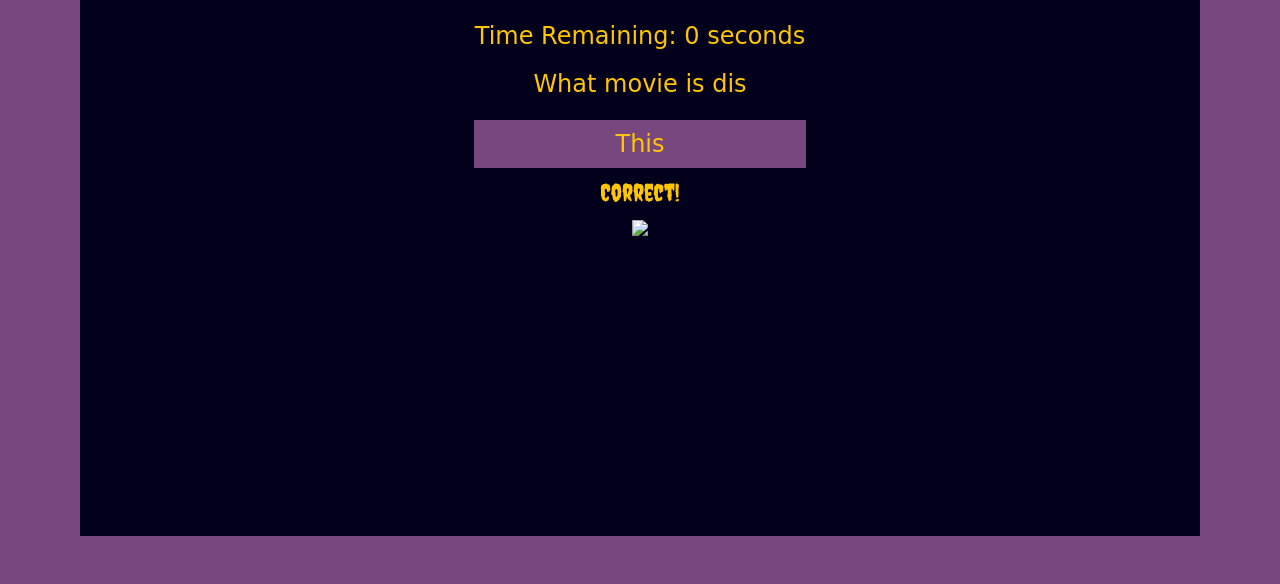
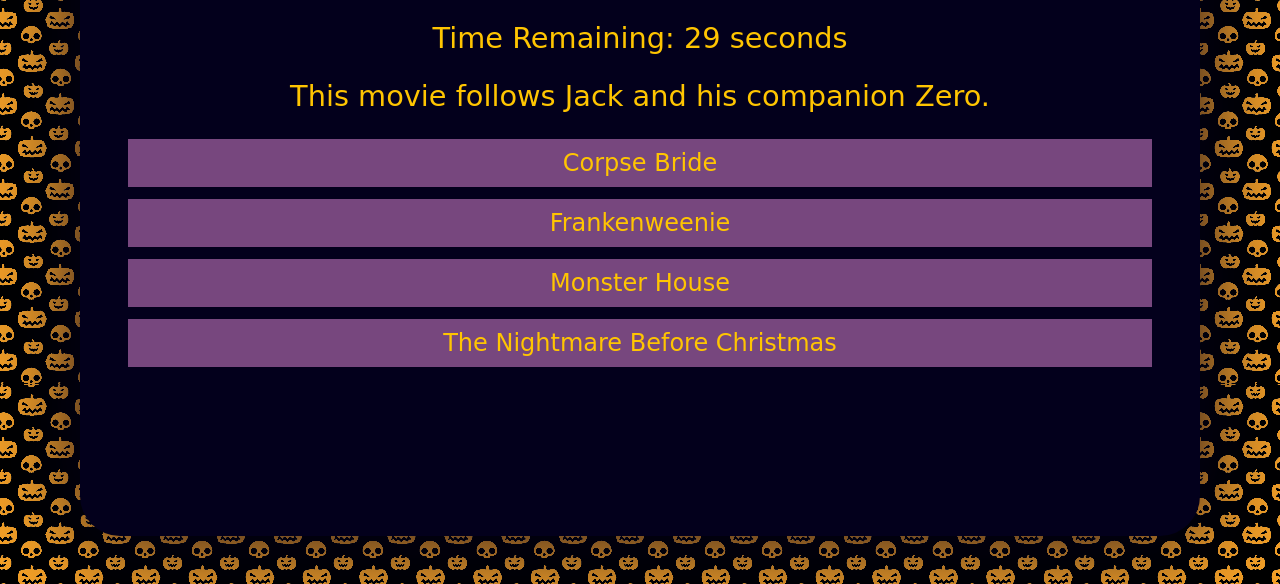
Before and after one commit to james-ritchey/TriviaGame, a plain HTML site: page index.html in a window 1280 px wide. Shown: the part 216-800 px from the top of the page. Drawn offline with nearby package versions, Linux system fonts and the light colour scheme; a web font is replaced by a local one.

Commit message:
Added background image, further added game functinoality

```diff
--- a/assets/css/style.css
+++ b/assets/css/style.css
@@ -1,5 +1,5 @@
 body {
-    background: #77477E;
+    background-image: url("../images/background.png");
 }
 
 .container {
@@ -8,6 +8,8 @@
     padding: 2em;
     background: #03001C;
     color: #FFC501;
+    border-radius: 40px;
+    box-shadow: 0 0 100px #03001C;
     text-align: center;
     font-size: 150%;
     min-height: calc(100vh - 8em);
@@ -22,6 +24,7 @@
 }
 
 p {
+    font-size: 120%;
     margin: 1em;
 }
 
@@ -34,8 +37,8 @@
     padding: 0.5em;
     background: #77477E;
     font-family: 'Spicy Rice', cursive;
-    width: 30%;
-    margin: auto;
+    min-width: 30%;
+    margin: 0 auto 0.5em auto;
 }
 
 h2 {
@@ -43,6 +46,10 @@
     margin: 0.5em;
 }
 
+#guess-result {
+    display: none;
+}
+
 li:hover {
     background: #FFC501;
     color: #77477E;
--- a/assets/javascript/app.js
+++ b/assets/javascript/app.js
@@ -0,0 +1,97 @@
+$(document).ready(function(){
+
+    var nmbc = {
+        question: "This movie follows Jack and his companion Zero.",
+        answers: ["The Nightmare Before Christmas", "Monster House", "Frankenweenie", "Corpse Bride"],
+        time: 30,
+        correctAnswer: "The Nightmare Before Christmas",
+        image: "assets/images/nmbc.gif",
+    }
+
+    var monhouse = {
+        question: "Three friends investigate their spooky neighbor.",
+        answers: ["The Nightmare Before Christmas", "Monster House", "Frankenweenie", "Corpse Bride"],
+        time: 30,
+        correctAnswer: "Monster House",
+        image: "assets/images/nmbc.gif",
+    }
+
+    var gameManager = {
+        questionArray: [nmbc, monhouse],
+        currentQuestion: null,
+        time: 0,
+        intervalId: null,
+
+        startGame: function() {
+            gameManager.currentQuestion = gameManager.questionArray[0];
+            gameManager.time = gameManager.currentQuestion.time;
+            $("#time").text(gameManager.time);
+            $("#question").text(gameManager.currentQuestion.question);
+            $("#answer-list").empty();
+            for(var i = 0; i < gameManager.currentQuestion.answers.length; i++) {
+                var newAnswer = $("<li>" + gameManager.currentQuestion.answers[i] + "</li>");
+                $("#answer-list").prepend(newAnswer);
+            }
+            gameManager.setTimer();
+        },
+
+        setTimer: function() {
+            clearInterval(gameManager.intervalId);
+            gameManager.intervalId = setInterval(gameManager.decrement(), 1000);
+        },
+
+        decrement: function() {
+            gameManager.time--;
+            $("#time").text(gameManager.time + "");
+            if(gameManager.time <= 0) {gameManager.timeOut();}
+        },
+
+        timeOut: function() {
+            clearInterval(gameManager.intervalId);
+            gameManager.incorrect();
+        },
+
+        checkAnswer: function() {
+            if($(this).text() === gameManager.currentQuestion.correctAnswer) {
+                gameManager.correct();
+            }
+            else {
+                gameManager.incorrect();
+            }
+        },
+
+        incorrect: function() {
+            clearInterval(gameManager.intervalId);
+            console.log("wrong boi");
+        },
+
+        correct: function() {
+            clearInterval(gameManager.intervalId);
+            gameManager.intervalId = setInterval(gameManager.nextQuestion, 3000);
+            $("#result").text("Correct!");
+            $("#movie-img").attr("src", gameManager.currentQuestion.image);
+            $("#question-answers").css("display", "none");
+            $("#guess-result").css("display", "block");
+        },
+
+        nextQuestion: function() {
+            gameManager.currentQuestion = gameManager.questionArray[1];
+            gameManager.time = gameManager.currentQuestion.time;
+            $("#time").text(gameManager.time);
+            $("#question").text(gameManager.currentQuestion.question);
+            $("#answer-list").empty();
+            for(var i = 0; i < gameManager.currentQuestion.answers.length; i++) {
+                var newAnswer = $("<li>" + gameManager.currentQuestion.answers[i] + "</li>");
+                $("#answer-list").prepend(newAnswer);
+            }
+            gameManager.setTimer();
+            $("#question-answers").css("display", "block");
+            $("#guess-result").css("display", "none");
+        }
+    }
+
+    gameManager.startGame();
+
+    $(document).on("click", "li", gameManager.checkAnswer);
+
+});
--- a/index.html
+++ b/index.html
@@ -6,6 +6,8 @@
         <link rel="stylesheet" href="assets/css/reset.css">
         <link rel="stylesheet" href="assets/css/style.css">
         <link href="https://fonts.googleapis.com/css?family=Creepster|Spicy+Rice|Mystery+Quest" rel="stylesheet">
+        <script src="https://ajax.googleapis.com/ajax/libs/jquery/3.3.1/jquery.min.js"></script>
+        <script src="assets/javascript/app.js"></script>
     </head>
 
     <body>
@@ -15,18 +17,19 @@
             </div>
 
             <div id="content">
-                <div id="time-question">
-                        <p>Time Remaining: <span id="time">0</span> seconds</p>
-                        <p id="question">What movie is dis</p>
+                <div id="timer">
+                    <p>Time Remaining: <span id="time">0</span> seconds</p>
                 </div>
-                <div id="answers">
+                <div id="question-answers">
+                    <p id="question">What movie is dis</p>
                     <ul id="answer-list">
                         <li>This</li>
+                        <li>That</li>
                     </ul>
                 </div>
                 <div id="guess-result">
-                    <h2>Correct!</h2>
-                    <img src="test.jpg">
+                    <h2 id="result">Correct!</h2>
+                    <img id="movie-img" src="">
                 </div>
         </div>
     </body>
```
Also changed, not shown: assets/images/background.jpg (added), assets/images/background.png (added), 1 other file.
